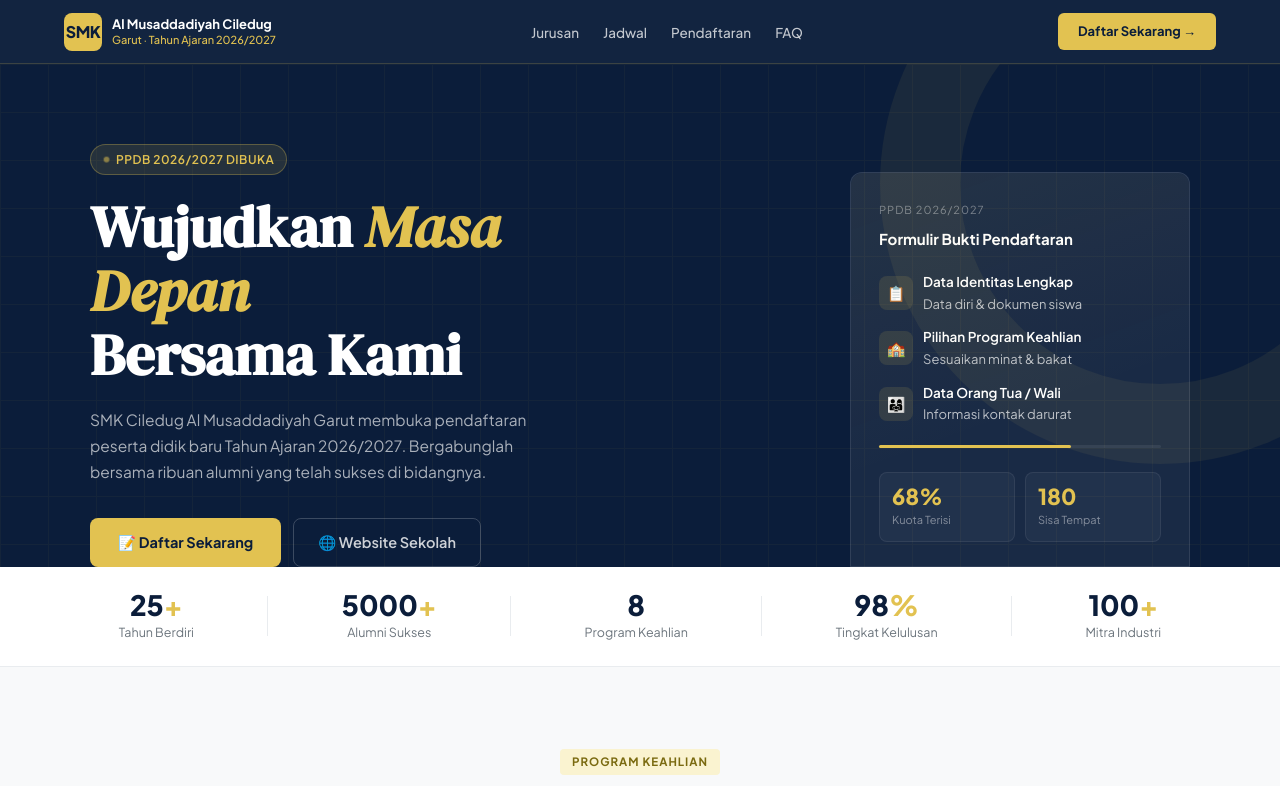
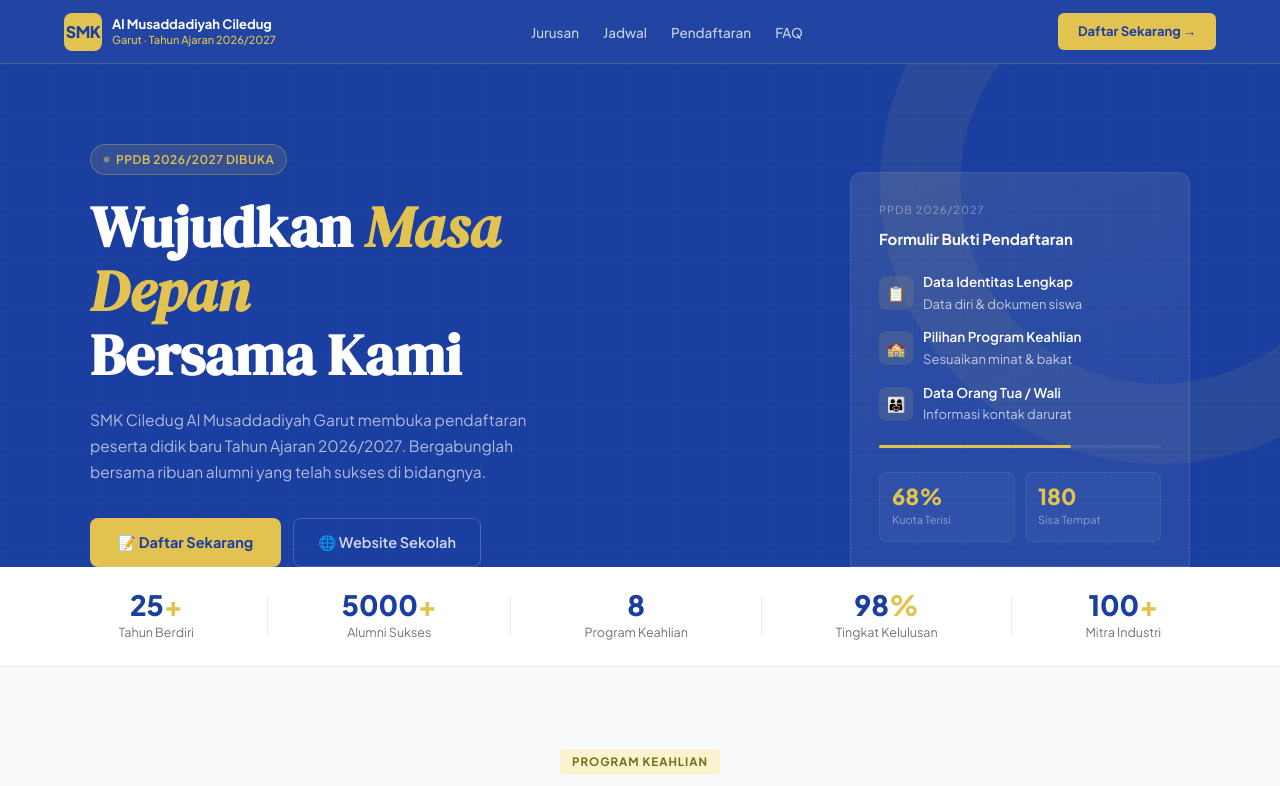
Before and after one commit to khanabdullohoke/spmb, a plain HTML site: page index.html in a window 1280 px wide. Shown: the top 786 px of the page. Drawn offline with Linux system fonts and the light colour scheme.

Commit message:
Update color variables and navbar background

```diff
--- a/index.html
+++ b/index.html
@@ -15,8 +15,8 @@
   *, *::before, *::after { box-sizing: border-box; margin: 0; padding: 0; }
 
   :root {
-    --navy: #0B1D3A;
-    --navy-mid: #132850;
+    --navy: #1B3FA0;
+    --navy-mid: #1E3FA3;
     --gold: #E2C251;
     --gold-light: #F0D87A;
     --gold-pale: #FAF3D0;
@@ -35,8 +35,8 @@
     --serif: 'DM Serif Display', serif;
     --radius: 12px;
     --radius-sm: 8px;
-    --shadow: 0 2px 20px rgba(11,29,58,0.08);
-    --shadow-md: 0 8px 40px rgba(11,29,58,0.14);
+    --shadow: 0 2px 20px rgba(27,63,160,0.08);
+    --shadow-md: 0 8px 40px rgba(27,63,160,0.14);
   }
 
   html { scroll-behavior: smooth; }
@@ -51,7 +51,7 @@
   /* ── NAVBAR ── */
   .navbar {
     position: sticky; top: 0; z-index: 100;
-    background: rgba(11,29,58,0.97);
+    background: rgba(27,63,160,0.97);
     backdrop-filter: blur(12px);
     border-bottom: 1px solid rgba(226,194,81,0.2);
     display: flex; align-items: center; justify-content: space-between;
@@ -298,7 +298,7 @@
     outline: none; appearance: none;
   }
   input:focus, select:focus, textarea:focus {
-    border-color: var(--navy); box-shadow: 0 0 0 3px rgba(11,29,58,0.08);
+    border-color: var(--navy); box-shadow: 0 0 0 3px rgba(27,63,160,0.08);
   }
   input.error { border-color: var(--red); }
   input.success { border-color: var(--green); }
@@ -664,8 +664,8 @@
     </div>
 
     <!-- GOOGLE FORM EMBED -->
-    <div style="background:white;border-radius:12px;overflow:hidden;box-shadow:0 8px 40px rgba(11,29,58,0.14);">
-      <div style="background:#0B1D3A;padding:20px 28px;border-bottom:3px solid #E2C251;display:flex;align-items:center;gap:12px;">
+    <div style="background:white;border-radius:12px;overflow:hidden;box-shadow:0 8px 40px rgba(27,63,160,0.14);">
+      <div style="background:#1B3FA0;padding:20px 28px;border-bottom:3px solid #E2C251;display:flex;align-items:center;gap:12px;">
         <div style="width:36px;height:36px;background:#E2C251;border-radius:8px;display:flex;align-items:center;justify-content:center;font-weight:800;font-size:14px;color:#0B1D3A;flex-shrink:0;">SMK</div>
         <div>
           <div style="font-weight:700;color:white;font-size:15px;">Formulir Pendaftaran PPDB 2026/2027</div>
```
